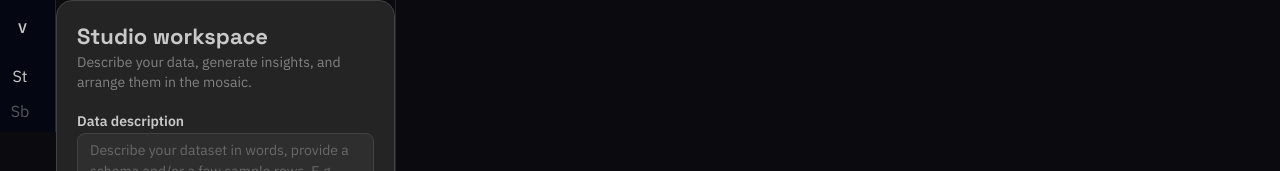
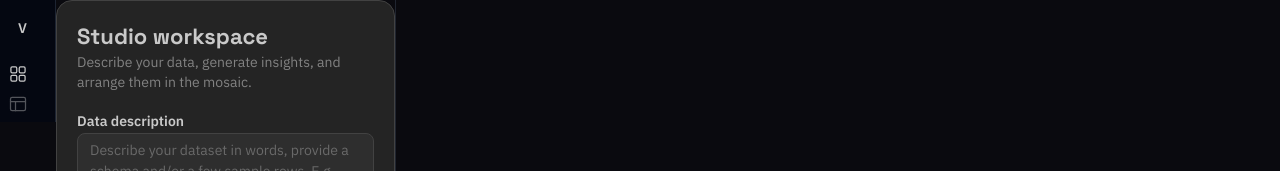
Before and after one commit to CisterMoke/vizier, a React (Vite) app in the folder vizier_ai/ui/frontend/: page / in a window 1280 px wide. Shown: the top 171 px of the page. Built offline with nearby package versions, Linux system fonts and the light colour scheme; no server answers.

Commit message:
feat: minimal svg rail icons and rename Sandbox to Dashboard

```diff
--- a/vizier_ai/ui/frontend/src/app.tsx
+++ b/vizier_ai/ui/frontend/src/app.tsx
@@ -66,9 +66,39 @@ const showError = (title: string, message: string) => {
   })
 }
 
+const strokeIconProps = {
+  width: 20,
+  height: 20,
+  viewBox: '0 0 24 24',
+  fill: 'none',
+  stroke: 'currentColor',
+  strokeWidth: 1.5,
+  strokeLinecap: 'round',
+  strokeLinejoin: 'round',
+} as const
+
+/** Studio: a 2x2 insight mosaic. */
+const StudioIcon = () => (
+  <svg {...strokeIconProps} aria-hidden="true">
+    <rect x="3.5" y="3.5" width="7" height="7" rx="1.5" />
+    <rect x="13.5" y="3.5" width="7" height="7" rx="1.5" />
+    <rect x="3.5" y="13.5" width="7" height="7" rx="1.5" />
+    <rect x="13.5" y="13.5" width="7" height="7" rx="1.5" />
+  </svg>
+)
+
+/** Dashboard: panels view for a future report page. */
+const DashboardIcon = () => (
+  <svg {...strokeIconProps} aria-hidden="true">
+    <rect x="3" y="4" width="18" height="16" rx="2" />
+    <path d="M3 9h18" />
+    <path d="M9 9v11" />
+  </svg>
+)
+
 const VIEWS: ViewItem[] = [
-  { id: 'studio', label: 'Studio', icon: <span>St</span> },
-  { id: 'sandbox', label: 'Sandbox', icon: <span>Sb</span>, disabled: true },
+  { id: 'studio', label: 'Studio', icon: <StudioIcon /> },
+  { id: 'dashboard', label: 'Dashboard', icon: <DashboardIcon />, disabled: true },
 ]
 
 function Studio() {
```
Also changed, not shown: 1 other file (tests, documents, lock files or other folders).
